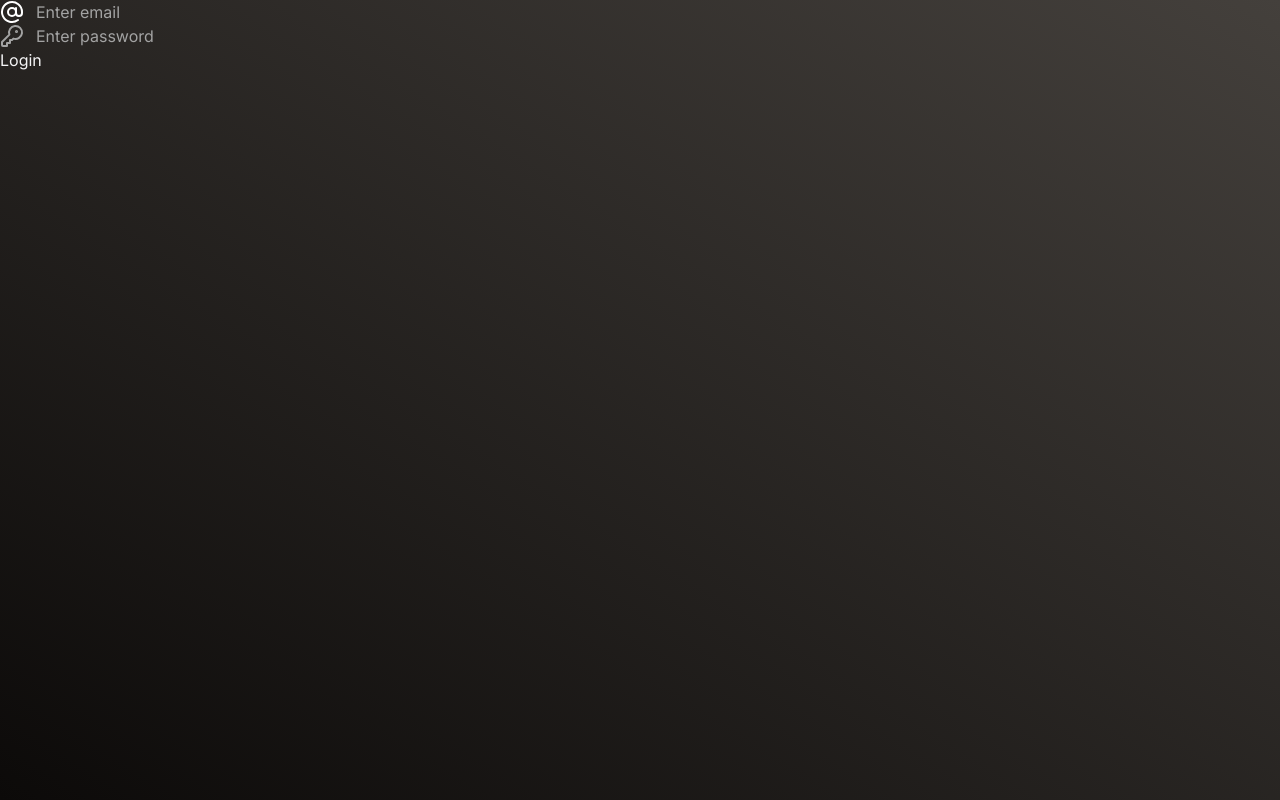
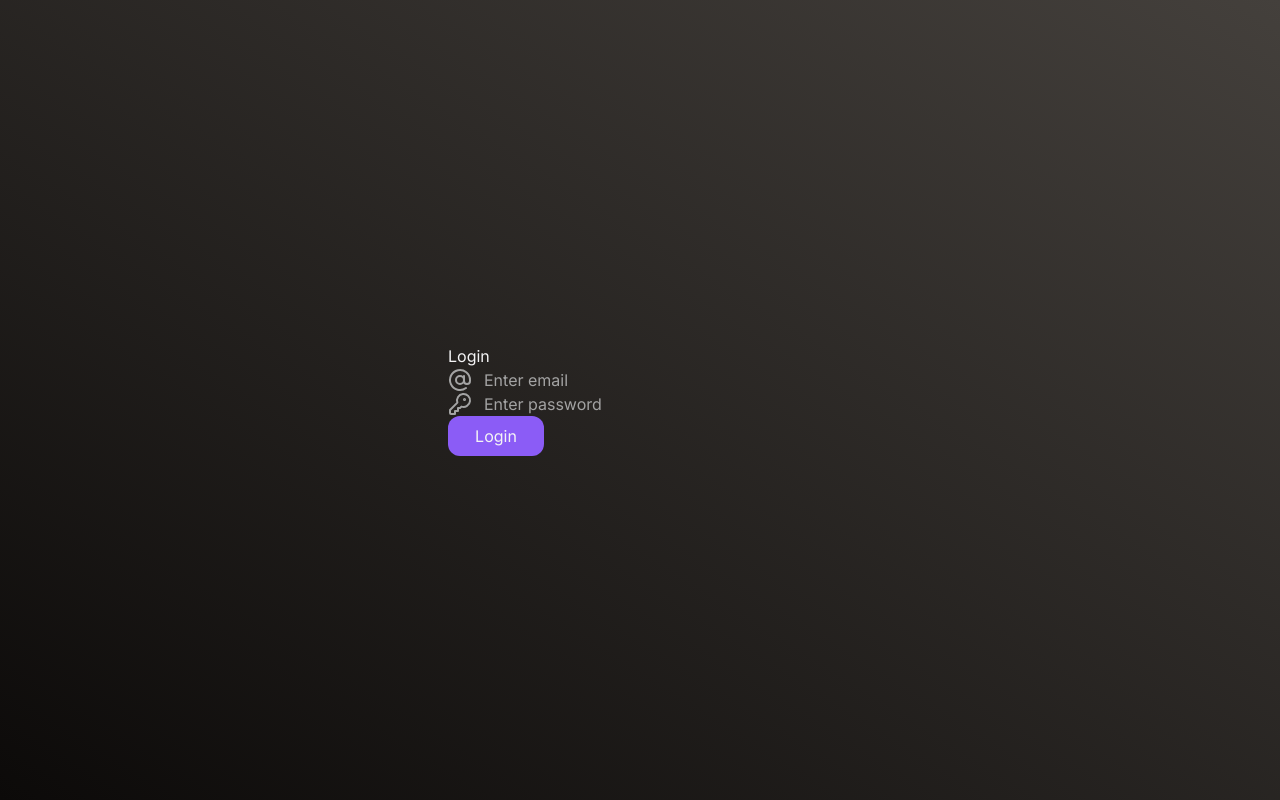
Before and after one commit to lex-od/social-network-with-chat, a Next.js app: page /login in a window 1280 px wide. Built offline with nearby package versions, Linux system fonts and the light colour scheme.

Commit message:
Add auth layout

```diff
--- a/src/app/(auth)/layout.tsx
+++ b/src/app/(auth)/layout.tsx
@@ -1,7 +1,11 @@
 import { FC, PropsWithChildren } from "react";
 
 const AuthLayout: FC<PropsWithChildren> = ({ children }) => {
-  return <main className="h-full">{children}</main>;
+  return (
+    <main className="h-full flex justify-center items-center">
+      <div className="w-full max-w-sm">{children}</div>
+    </main>
+  );
 };
 
 export default AuthLayout;
--- a/src/components/molecules/Button/Button.tsx
+++ b/src/components/molecules/Button/Button.tsx
@@ -6,7 +6,14 @@ export type ButtonProps = {
 } & JSX.IntrinsicElements["button"];
 
 const Button: FC<ButtonProps> = ({ isLoading, children, ...buttonProps }) => {
-  return <button {...buttonProps}>{isLoading ? <Loader /> : children}</button>;
+  return (
+    <button
+      className="inline-flex justify-center min-w-24 py-2 px-5 align-middle bg-violet-500 rounded-xl transition-colors duration-300 hover:bg-violet-500/80"
+      {...buttonProps}
+    >
+      {isLoading ? <Loader /> : children}
+    </button>
+  );
 };
 
 export default Button;
--- a/src/components/organisms/AuthForm/AuthForm.tsx
+++ b/src/components/organisms/AuthForm/AuthForm.tsx
@@ -9,13 +9,17 @@ interface AuthFormProps {
 }
 
 const AuthForm: FC<AuthFormProps> = ({ type }) => {
+  const title = "login" ? "Login" : "Register";
+
   return (
-    <div>
+    <form>
+      <h1>{title}</h1>
+
       <FormInput placeholder="Enter email" Icon={AtSign} />
       <FormInput placeholder="Enter password" Icon={KeyRound} />
 
-      <Button>{type === "login" ? "Login" : "Register"}</Button>
-    </div>
+      <Button>{title}</Button>
+    </form>
   );
 };
 
```
